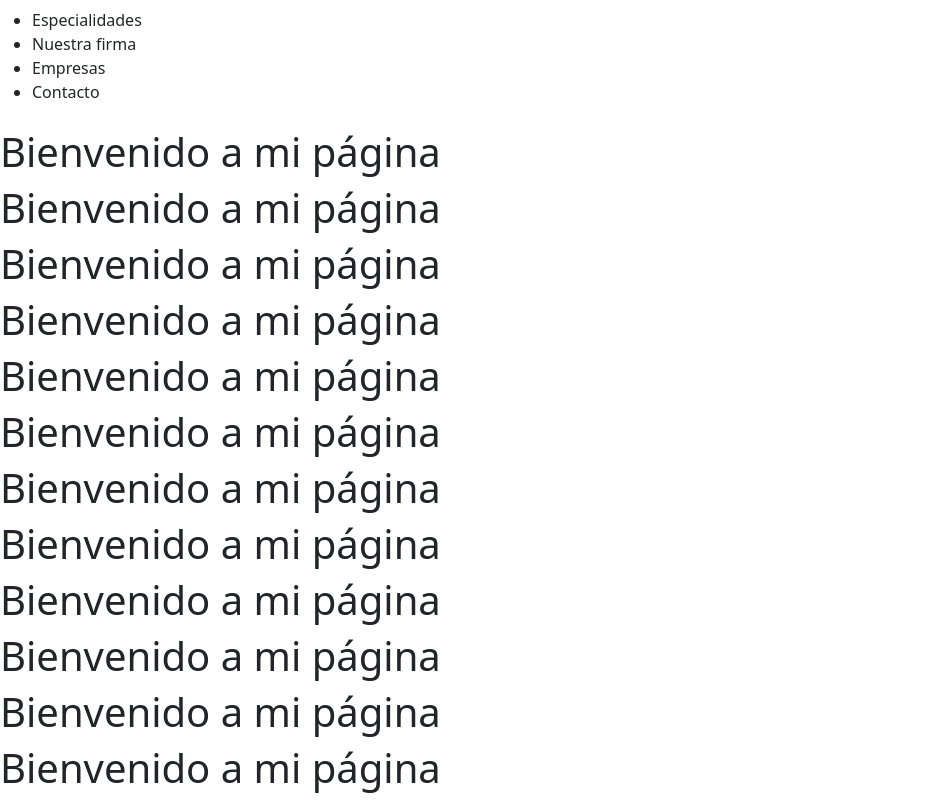
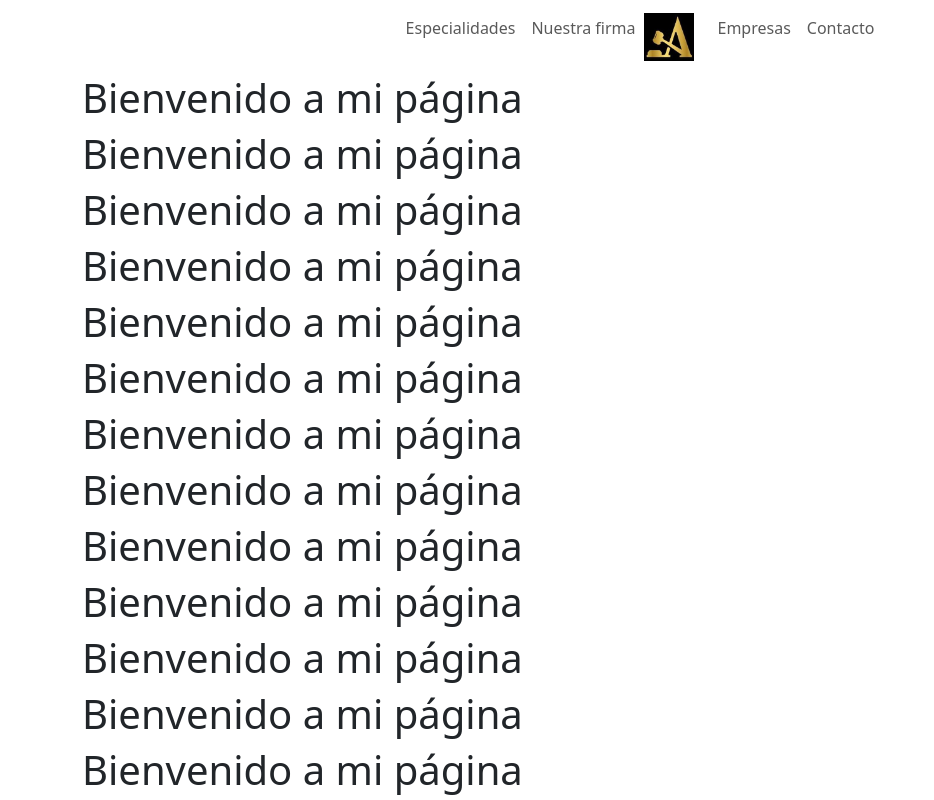
Before and after one commit to Mauriciokr5/GARPER, a React app: page / in a window 1280 px wide. Shown: the top 800 px of the page, without its empty margins (0-934 px from the left). Built offline with nearby package versions, Linux system fonts and the light colour scheme; the HTML template or start-up script is replaced by a standard one.

Commit message:
header logo centro collapse

```diff
--- a/src/components/App.js
+++ b/src/components/App.js
@@ -11,7 +11,7 @@ function App() {
   };
 
   return (
-    <div className="App">
+    <div className="App container">
       <Header />
       {/* Contenido principal de tu página */}
       <h1>Bienvenido a mi página</h1>
--- a/src/components/Header.js
+++ b/src/components/Header.js
@@ -1,13 +1,14 @@
 import React, { useState, useEffect } from 'react';
+import { Navbar, Nav } from 'react-bootstrap';
 
-function Header() {
-  const [isScrolled, setIsScrolled] = useState(false);
+const Header = () => {
+    const [scrolling, setScrolling] = useState(false);
 
     const handleScroll = () => {
-    if (window.scrollY > 100) {
-      setIsScrolled(true);
+        if (window.scrollY > 0) {
+            setScrolling(true);
         } else {
-      setIsScrolled(false);
+            setScrolling(false);
         }
     };
 
@@ -19,17 +20,33 @@ function Header() {
     }, []);
 
     return (
-    <header className={`header ${isScrolled ? 'scrolled' : ''}`}>
-      <nav className="navbar">
-        <ul className="nav-list">
-          <li className="nav-item">Especialidades</li>
-          <li className="nav-item">Nuestra firma</li>
-          <li className="nav-item">Empresas</li>
-          <li className="nav-item">Contacto</li>
-        </ul>
-      </nav>
-    </header>
+        <Navbar expand="lg" className={`header ${scrolling ? 'scrolling' : ''}`}>
+            <Navbar.Brand href="#home" className="logoleft">
+                <img
+                    src="logotipo.jpg"
+                    alt="Logo"
+                    className="logo"
+                />
+            </Navbar.Brand>
+            <Navbar.Toggle aria-controls="navbar-nav" />
+            <Navbar.Collapse id="navbar-nav" className="justify-content-center align-items-center">
+                <Nav className="ml-auto">
+                    <Nav.Link href="#especialidades">Especialidades</Nav.Link>
+                    <Nav.Link href="#nuestra-firma">Nuestra firma</Nav.Link>
+                    <Navbar.Brand href="#home" className="logoMid">
+                <img
+                    src="logotipo.jpg"
+                    alt="Logo"
+                    className="logo"
+                />
+            </Navbar.Brand>
+                    <Nav.Link href="#empresas">Empresas</Nav.Link>
+                    <Nav.Link href="#contacto">Contacto</Nav.Link>
+                </Nav>
+            </Navbar.Collapse>
+        </Navbar>
+
     );
-}
+};
 
 export default Header;
--- a/src/components/Popup.js
+++ b/src/components/Popup.js
@@ -35,7 +35,7 @@ function Popup({ onClose }) {
             <div className="popup-content">
                 <img
                     className="popup-image"
-                    src="https://scontent.ftlc2-1.fna.fbcdn.net/v/t39.30808-6/275180918_111798804762022_5890687699337733883_n.jpg?_nc_cat=109&ccb=1-7&_nc_sid=09cbfe&_nc_eui2=AeEENAvji00sRGP0BNAfUt6dIL3mLuIXiAcgveYu4heIB5uKlAo8K-pR0byaR_I5KVoHUmT0Q0TmWPHfLGXN2nHB&_nc_ohc=b_czaT3IIHcAX8pIoQu&_nc_ht=scontent.ftlc2-1.fna&oh=00_AfCu1O92HajRExAi_nLvxPmdfxSQqAc0_LDOUHBmtroi7Q&oe=64D0F7FC"
+                    src="logo.jpg"
                     alt="Popup Image"
                     onClick={handleOverlayClick}
                 />
--- a/src/public/index.html
+++ b/src/public/index.html
@@ -3,6 +3,7 @@
 <head>
   <meta charset="UTF-8">
   <meta name="viewport" content="width=device-width, initial-scale=1.0">
+
   <title>Garper</title>
 </head>
 <body>
--- a/src/styles/index.css
+++ b/src/styles/index.css
@@ -4,7 +4,8 @@
     left: 0;
     width: 100%;
     height: 100%;
-    background-color: rgb(0, 0, 0); /* Fondo negro completamente opaco */
+    background-color: rgb(0, 0, 0);
+    /* Fondo negro completamente opaco */
     display: flex;
     justify-content: center;
     align-items: center;
@@ -21,13 +22,15 @@
 
 .popup-image {
     width: 100%;
-    animation: fade-in 1s; /* Animación de fundido (fade in) */
+    animation: fade-in 1s;
+    /* Animación de fundido (fade in) */
 }
 
 @keyframes fade-in {
     from {
         opacity: 0;
     }
+
     to {
         opacity: 1;
     }
@@ -36,3 +39,27 @@
 .popup-overlay.fade-out {
     opacity: 0;
 }
+
+
+
+
+
+/* Initially show the logo */
+.logo {
+    display: block;
+    width: 50px; /* Adjust the width as needed */
+    height: auto; /* Maintain aspect ratio */
+}
+
+/* Hide the logo when the header collapses */
+@media (max-width: 991px) {
+    .logoMid {
+        display: none;
+    }
+}
+
+@media (min-width: 991px) {
+    .logoleft {
+        display: none;
+    }
+}
```
Also changed, not shown: src/public/logo.jpg (added), src/public/logotipo.jpg (added). Lines whose indentation alone changed are shown as unchanged.
